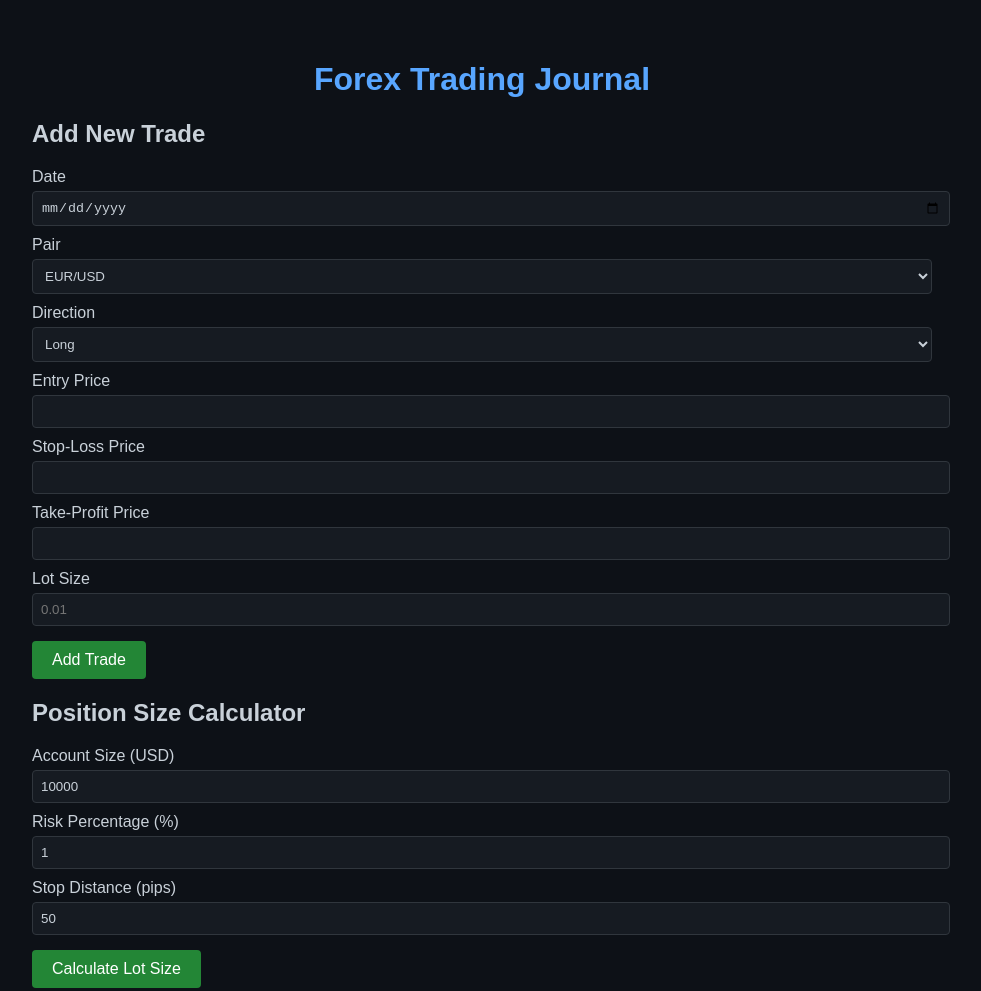
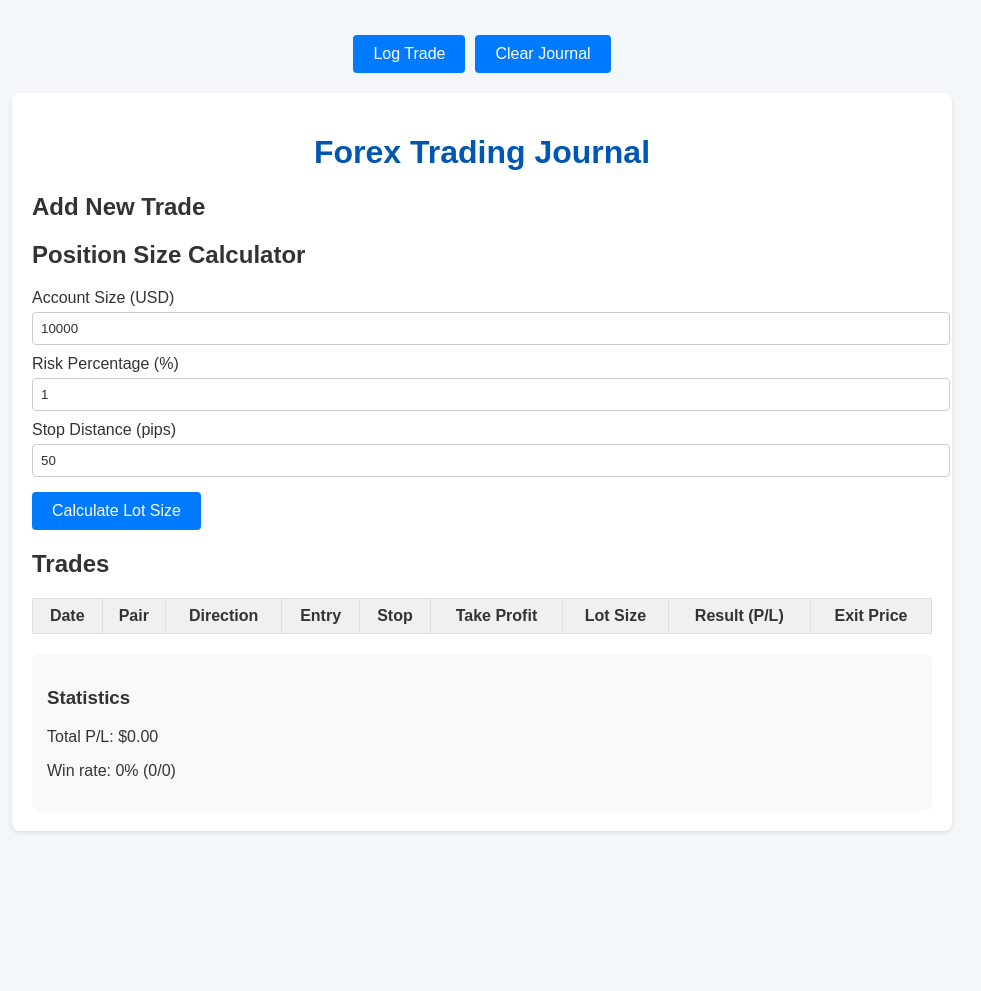
Before and after one commit to omaradwi/forex-journal, a plain HTML site: page index.html in a window 1280 px wide. Shown: the top 991 px of the page, without its empty margins (158-1139 px from the left). After the commit the page ends 851 px from the top, so only its background shows below. Drawn offline with Linux system fonts and the light colour scheme.

Commit message:
Add trade logging controls and refresh design

```diff
--- a/index.html
+++ b/index.html
@@ -6,20 +6,29 @@
 <title>Forex Trading Journal</title>
 <style>
   body {
-    background-color: #0d1117;
-    color: #c9d1d9;
+    background-color: #f4f7fa;
+    color: #333333;
     font-family: Arial, sans-serif;
     margin: 0;
     padding: 20px;
   }
   h1 {
-    color: #58a6ff;
+    color: #0056b3;
     text-align: center;
+  }
+  .top-nav {
+    display: flex;
+    justify-content: center;
+    gap: 10px;
+    margin-bottom: 20px;
   }
   .container {
     max-width: 900px;
     margin: auto;
     padding: 20px;
+    background-color: #ffffff;
+    border-radius: 8px;
+    box-shadow: 0 2px 4px rgba(0,0,0,0.1);
   }
   label {
     display: block;
@@ -30,22 +39,22 @@
     padding: 8px;
     margin-top: 5px;
     border-radius: 4px;
-    border: 1px solid #30363d;
-    background-color: #161b22;
-    color: #c9d1d9;
+    border: 1px solid #cccccc;
+    background-color: #ffffff;
+    color: #333333;
   }
   button {
     margin-top: 15px;
     padding: 10px 20px;
     border: none;
     border-radius: 4px;
-    background-color: #238636;
+    background-color: #007bff;
     color: #ffffff;
     cursor: pointer;
     font-size: 16px;
   }
   button:hover {
-    background-color: #2ea043;
+    background-color: #0069d9;
   }
   table {
     width: 100%;
@@ -54,29 +63,33 @@
   }
   th, td {
     padding: 8px;
-    border: 1px solid #30363d;
+    border: 1px solid #dddddd;
     text-align: center;
   }
   th {
-    background-color: #161b22;
+    background-color: #f0f0f0;
   }
   tr:nth-child(even) {
-    background-color: #0d1117;
+    background-color: #fafafa;
   }
   .stats {
     margin-top: 20px;
-    background-color: #161b22;
+    background-color: #f9f9f9;
     padding: 15px;
     border-radius: 8px;
   }
 </style>
 </head>
 <body>
+<nav class="top-nav">
+  <button id="toggleForm">Log Trade</button>
+  <button onclick="clearTrades()">Clear Journal</button>
+</nav>
 <div class="container">
   <h1>Forex Trading Journal</h1>
 
   <h2>Add New Trade</h2>
-  <div id="tradeForm">
+  <div id="tradeForm" style="display:none;">
     <label>Date
       <input type="date" id="tradeDate">
     </label>
@@ -226,6 +239,14 @@ function calculatePL(trade) {
   return profitPerLot * trade.lot;
 }
 
+function clearTrades() {
+  if (confirm('Clear all trades?')) {
+    trades = [];
+    saveTrades();
+    renderTrades();
+  }
+}
+
 function updateStats() {
   const totalTrades = trades.filter(t => t.result !== null).length;
   const wins = trades.filter(t => t.result !== null && t.result > 0).length;
@@ -251,6 +272,11 @@ function calculateLot() {
 
 // initial render
 renderTrades();
+
+document.getElementById('toggleForm').addEventListener('click', () => {
+  const form = document.getElementById('tradeForm');
+  form.style.display = form.style.display === 'none' ? 'block' : 'none';
+});
 </script>
 </body>
 </html>
```
